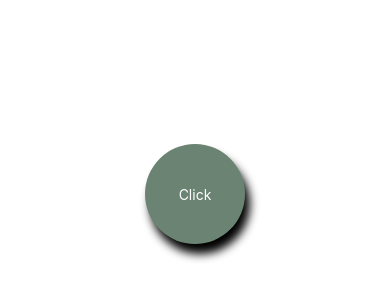
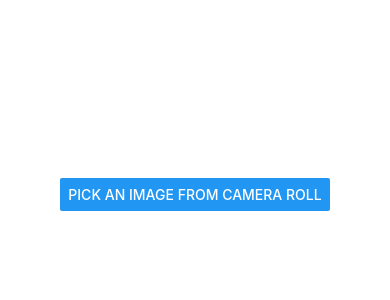
Before and after one commit to YiouxKAI/ReactAppDemo, a React Native app: screen / in a window 390 px wide. Shown: the part 228-528 px from the top of the page. Built offline with nearby package versions, Linux system fonts and the light colour scheme.

Commit message:
20220526

```diff
--- a/App.js
+++ b/App.js
@@ -1,103 +1,261 @@
+import React, { useState, useEffect } from 'react';
+import { Button, Image, View, Platform } from 'react-native';
+import * as ImagePicker from 'expo-image-picker';
+
+export default function ImagePickerExample() {
+  const [image, setImage] = useState(null);
+
+  const pickImage = async () => {
+
+    //useEffect(參數1,參數2)
+    useEffect(() => {
+      (async () => {
+        if (Platform.OS !== 'web') {
+          const { status } = await ImagePicker.requestMediaLibraryPermissionsAsync();
+          if (status !== 'granted') { //若未授予權限,則
+            alert('抱歉，我們需要相機膠卷權限才能完成這項工作!');
+          }
+        }
+      })();
+    }, []);
+
+
+    // No permissions request is necessary for launching the image library
+    let result = await ImagePicker.launchImageLibraryAsync({
+      mediaTypes: ImagePicker.MediaTypeOptions.All,
+      allowsEditing: true,
+      aspect: [4, 3],
+      quality: 1,
+    });
+
+    console.log(result);
+
+    if (!result.cancelled) {
+      setImage(result.uri);
+    }
+  };
+
+  return (
+    <View style={{ flex: 1, alignItems: 'center', justifyContent: 'center' }}>
+      <Button title="Pick an image from camera roll" onPress={pickImage} />
+      {image && <Image source={{ uri: image }} style={{ width: 200, height: 200 }} />}
+    </View>
+  );
+}
+
+/******************************************************************************************/
+//05/26-Picker
+// import React,{useState} from 'react';
+// import {View,Text,Image,StyleSheet} from 'react-native';
+// import {Picker} from '@react-native-picker/picker';
+
+// const styles = StyleSheet.create({
+//       contentStyle:{
+//         flex:1,
+//         justifyContent:'center',
+//         alignItems:'center',
+//         paddingHorizontal:15,
+//       },
+//       ddlStyle:{
+//         height:50,
+//         justifyContent:'center',
+//         borderRadius:100,
+//         width:'50%',
+
+//       },
+//       txtStyle:{
+//         textAlign:'center',
+//         fontSize:18
+//       }
+//     });
+
+// const App=()=>{
+//   const [value,setValue]=useState(0);
+//   const path=[
+//     require('./assets/fruit2/0.jpg'),
+//     require('./assets/fruit2/1.jpg'),
+//     require('./assets/fruit2/2.jpg'),
+//     require('./assets/fruit2/3.jpg')
+//   ]
+
+//   return(
+//     <View style={styles.contentStyle}>
+//       <Text style={styles.txtStyle}>請選擇你喜歡的水果:</Text>
+//       <Picker style={styles.ddlStyle} onValueChange={setValue} selectedValue={value} >
+//         <Picker.Item label='Litchi' value='0'></Picker.Item>
+//         <Picker.Item label='Apple' value='1'></Picker.Item>
+//         <Picker.Item label='Banana' value='2'></Picker.Item>
+//         <Picker.Item label='grape' value='3'></Picker.Item>
+//       </Picker>
+//       {/*Android-->require()不可用變數連接
+//         Web-->require()可以用變數連接
+//       <Image source={require('./assets/fruit2/'+value+'.jpg')} />
+//       */}
+//       {/* <Image source={require('./assets/fruit2/7.jpg')} /> */}
+
+//       <Image source={path[value]} />
+//       <Text>./assets/fruit2/{value}.jpg</Text>
+
+//     </View>
+//   )
+// }
+
+// export default App;
+
+/******************************************************************************************/
+//05/26-ActivityIndicator
+// import React,{Component} from 'react';
+// import { Text,View,ActivityIndicator,Button } from 'react-native';
+
+// export default class MyActivityIndicator extends Component{
+
+//   constructor(){
+//     super();
+//     this.state={
+//       flag:true
+//     }
+//     console.log('1.constructor');
+//   }
+
+//   // state={
+//   //   flag:true,
+//   // }
+
+//   stopActivityIndicator=()=>{setTimeout(()=>{this.setState({flag:false})},1000)};
+
+//   //組件在呈現在DOM中，可以執行React code
+//   componentDidMount=()=>{
+//     this.stopActivityIndicator()
+//     console.log('3.componentDidMount')
+//   };
+
+//   render(){
+//     console.log('2.render')
+//     const flag=this.state.flag;
+//     return(
+
+//       <View style={{flex:1,justifyContent:'space-around',alignItems:'center'}}>
+//         <Text>Loading...</Text>
+//         <View>
+//           <ActivityIndicator
+//           animating={flag}
+//           size='large'
+//           color='#6A8372'
+//           />
+//           <Button title='LOAD' onPress={()=>{this.setState({flag:true});
+//             this.stopActivityIndicator();
+//           }} />
+//         </View>
+//       </View>
+//     );
+//   }
+// }
+
+/******************************************************************************************/
+
 //05/24-Modal
 /*Text 寫可以加入onPress當按鈕 */
-import React,{Component} from 'react';
-import { StyleSheet, Text, ScrollView, StatusBar,View,Button,Modal,TouchableOpacity,Image,Pressable } from 'react-native';
+// import React,{Component} from 'react';
+// import { StyleSheet, Text, ScrollView, StatusBar,View,Button,Modal,TouchableOpacity,Image,Pressable,Alert } from 'react-native';
 
-export default class App extends Component{
-  state={
-    isVisible:false
-  }
-  displayModal(show){
-    this.setState({isVisible:show})
-  }
-  render(){
-    return(
-      <View style={styles.container}>
-        <Modal
-        animationType='fade'
-        visible={this.state.isVisible}>
-          <View>
-            <Image source={require('./assets/fruit/apple.jpg')} style={styles.imgStyle} />
-            <ScrollView>
-              <Text style={styles.txtContain}>
-              Lorem ipsum dolor sit amet, consectetur adipiscing elit, sed do
-            eiusmod tempor incididunt ut labore et dolore magna aliqua. Ut enim ad
-            minim veniam, quis nostrud exercitation ullamco laboris nisi ut
-            aliquip ex ea commodo consequat. Duis aute irure dolor in
-            reprehenderit in voluptate velit esse cillum dolore eu fugiat nulla
-            pariatur. Excepteur sint occaecat cupidatat non proident, sunt in
-            culpa qui officia deserunt mollit anim id est laborum.
-              </Text>
-            </ScrollView>
-          </View>
+// export default class App extends Component{
+//   state={
+//     isVisible:false
+//   }
+//   displayModal(show){
+//     this.setState({isVisible:show})
+//   }
+//   render(){
+//     return(
+//       <View style={styles.container}>
+//         <Modal
+//         animationType='fade'
+//         visible={this.state.isVisible}>
+//           <View>
+//             <Image source={require('./assets/fruit/apple.jpg')} style={styles.imgStyle} />
+//             <ScrollView style={{height:100,marginHorizontal:20}}>
+//               <Text style={styles.txtContain}>
+//               Lorem ipsum dolor sit amet, consectetur adipiscing elit, sed do
+//             eiusmod tempor incididunt ut labore et dolore magna aliqua. Ut enim ad
+//             minim veniam, quis nostrud exercitation ullamco laboris nisi ut
+//             aliquip ex ea commodo consequat. Duis aute irure dolor in
+//             reprehenderit in voluptate velit esse cillum dolore eu fugiat nulla
+//             pariatur. Excepteur sint occaecat cupidatat non proident, sunt in
+//             culpa qui officia deserunt mollit anim id est laborum.
+//               </Text>
+//             </ScrollView>
+//           </View>
 
-            <Pressable onPress={()=>{this.displayModal(!this.state.isVisible)}} style={({pressed})=>[{backgroundColor:pressed?'#646A58':'#6A8372'},styles.mypress]} >
-              <Text style={{height:100}}>Hello World</Text>
-            </Pressable>
+//             <Pressable onPress={()=>{this.displayModal(!this.state.isVisible)}} style={({pressed})=>[{backgroundColor:pressed?'#646A58':'#6A8372'},styles.mypress]}
+//             onLongPress={()=>Alert.alert('ALOHA!')} >
+//               {/* <Text style={{height:100}}>Hello World</Text> */}
+//               {({pressed})=>(<Text style={styles.mypress}>{pressed?'BYE':'ALOHA'}</Text>)}
+//             </Pressable>
 
 
-        </Modal>
 
-        <View>
-          <TouchableOpacity onPress={()=>{this.displayModal(true)}} style={styles.btnStyle}>
-            <Text style={styles.txtStyle}>Click</Text>
-          </TouchableOpacity>
-        </View>
+//         </Modal>
+
+//         <View>
+//           <TouchableOpacity onPress={()=>{this.displayModal(true)}} style={styles.btnStyle}>
+//             <Text style={styles.txtStyle}>Click</Text>
+//           </TouchableOpacity>
+//         </View>
 
 
-      </View>
-    )
-  }
-}
+//       </View>
+//     )
+//   }
+// }
 
-const styles=StyleSheet.create({
-    container:{
-      flex:1,
-      flexDirection:'column',
-      justifyContent:'space-around',
-      alignItems:'center'
-    },
-    btnStyle:{
-      height:100,
-      width:100,
-      borderRadius:100,
-      backgroundColor:'#6A8372',
-      alignItems:'center',
-      justifyContent:'center',
-      shadowOffset: {
-        height: 10,
-        width: 5
-      },
-      shadowRadius: 10,
-      marginVertical:20,
-    },
-    txtStyle:{
-      color:'#fff',
-    },
-    txtContain:{
-      fontSize: 18,
-      marginBottom: 15,
-      padding: 20,
-    },
-    imgStyle:{
-      marginTop: 100,
-      marginBottom: 10,
-      width: 400,
-      height: 400,
-      borderRadius:200,
-      borderWidth:10,
-      borderStyle:'solid',
-      borderColor:'#877F6C',
-    },
-    mypress:{
-      borderColor:'lightgray',
-      borderWidth:1,
-      borderRadius:10,
-      paddingHorizontal:20,
-      width:300,
-      marginTop:20
-    }
-  })
+// const styles=StyleSheet.create({
+//     container:{
+//       flex:1,
+//       flexDirection:'column',
+//       justifyContent:'space-around',
+//       alignItems:'center'
+//     },
+//     btnStyle:{
+//       height:100,
+//       width:100,
+//       borderRadius:100,
+//       backgroundColor:'#6A8372',
+//       alignItems:'center',
+//       justifyContent:'center',
+//       shadowOffset: {
+//         height: 10,
+//         width: 5
+//       },
+//       shadowRadius: 10,
+//       marginVertical:20,
+//     },
+//     txtStyle:{
+//       color:'#fff',
+//     },
+//     txtContain:{
+//       fontSize: 18,
+//       marginBottom: 15,
+//       padding: 20,
+//     },
+//     imgStyle:{
+//       marginTop: 100,
+//       marginBottom: 10,
+//       width: 400,
+//       height: 400,
+//       borderRadius:200,
+//       borderWidth:10,
+//       borderStyle:'solid',
+//       borderColor:'#877F6C',
+//     },
+//     mypress:{
+//       borderColor:'lightgray',
+//       borderWidth:1,
+//       borderRadius:10,
+//       paddingHorizontal:20,
+//       width:300,
+//       marginTop:20,
+//     }
+//   })
 
 /******************************************************************************************/
 
--- a/package.json
+++ b/package.json
@@ -11,9 +11,11 @@
   },
   "dependencies": {
     "@react-native-community/slider": "4.2.1",
+    "@react-native-picker/picker": "2.4.0",
     "@react-navigation/native": "^6.0.10",
     "expo": "^45.0.4",
     "expo-device": "~4.2.0",
+    "expo-image-picker": "~13.1.1",
     "expo-status-bar": "~1.3.0",
     "react": "17.0.2",
     "react-dom": "17.0.2",
```
Also changed, not shown: 2 other files (tests, documents, lock files or other folders).
